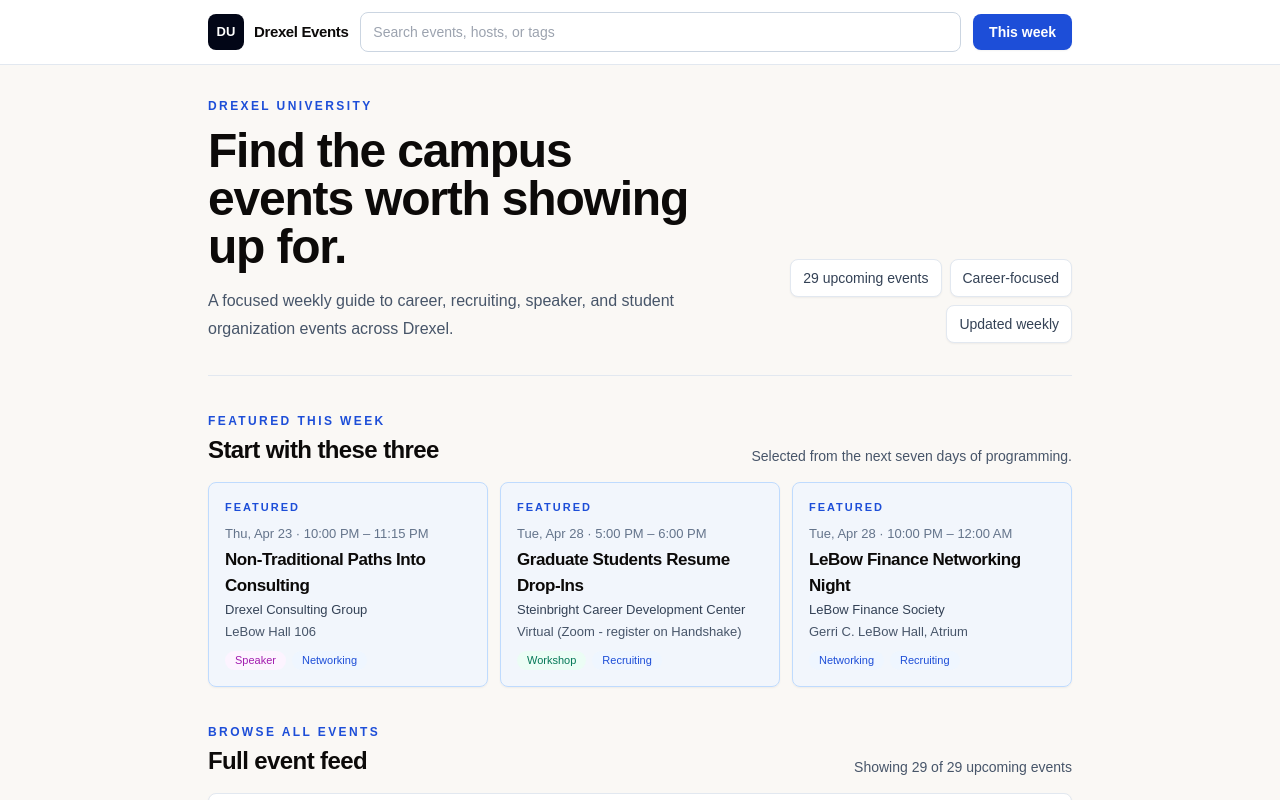
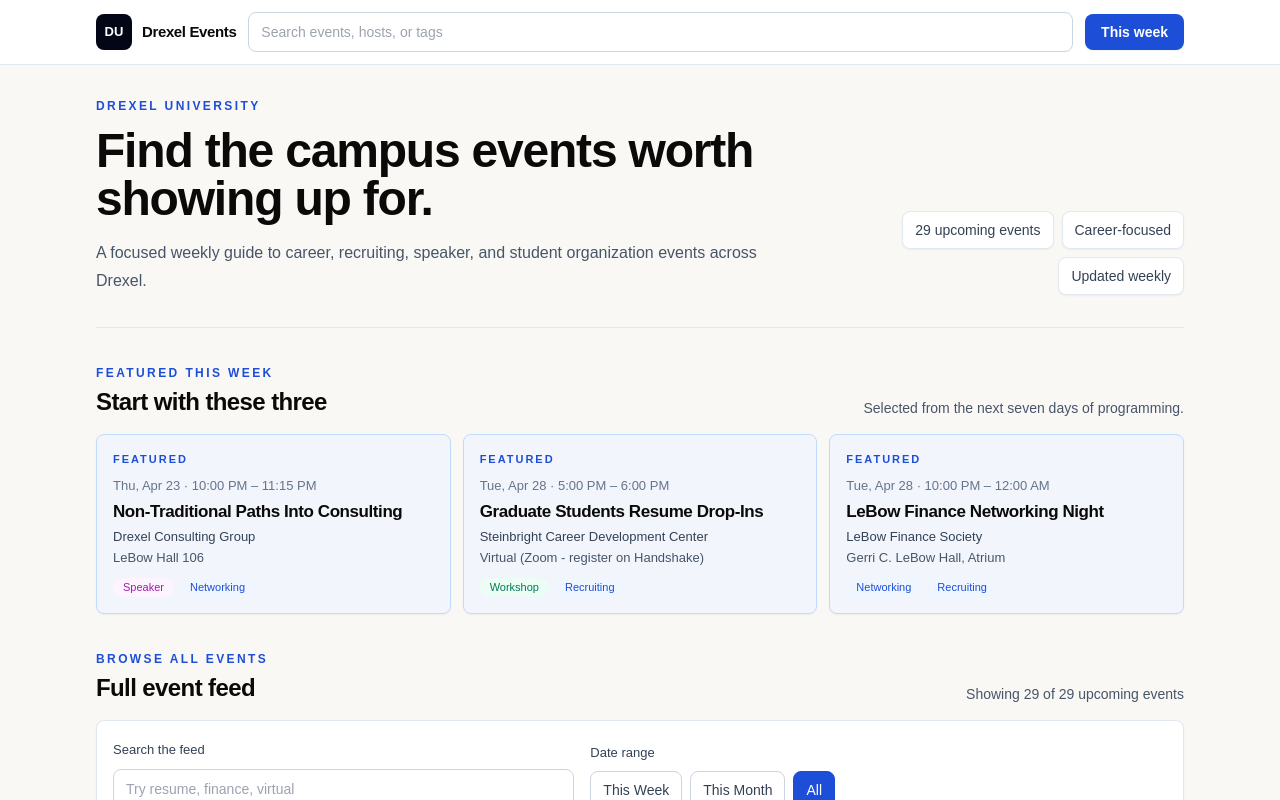
Before and after one commit to shyamtalati/events, a Next.js app: page / in a window 1280 px wide. Shown: the top 800 px of the page. Built offline with nearby package versions, Linux system fonts and the light colour scheme; a web font is replaced by a local one.

Commit message:
Update homepage event layout structure

```diff
--- a/tailwind.config.ts
+++ b/tailwind.config.ts
@@ -14,7 +14,7 @@
         accent: '#1d4ed8',
       },
       maxWidth: {
-        content: '58rem',
+        content: '72rem',
       },
     },
   },
```
